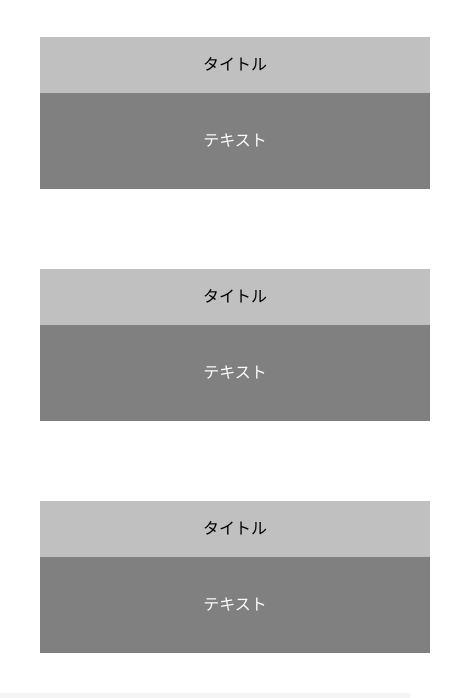
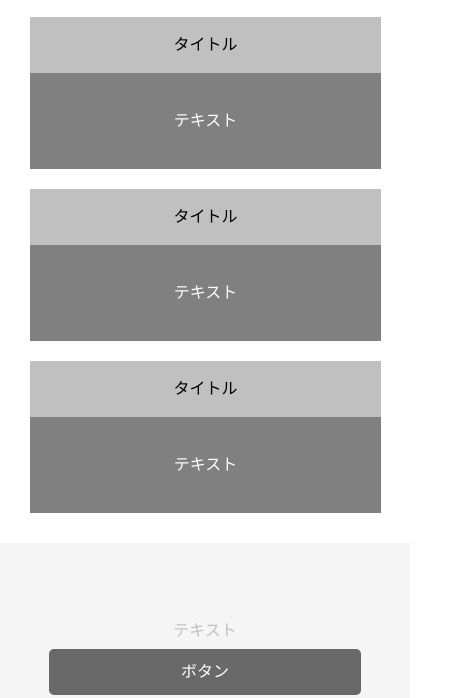
Before and after one commit to shin116/responsive-site, a plain HTML site: page index.html in a window 390 px wide. Shown: the part 599-1297 px from the top of the page, 460 px wide, since content can reach past the window. Drawn offline with nearby package versions, Linux system fonts and the light colour scheme.

```diff
--- a/css/style.scss
+++ b/css/style.scss
@@ -14,9 +14,14 @@
 }
 }
 
+@media(max-width: 768px){
+ .topimag{height: 250px;
+    }
+}
 
 .main{
     text-align:center;
+    margin:20px;
 }
 
 .main-text{
@@ -27,14 +32,14 @@
 .mainbox{
         display: flex;
      @include flex-direction(row);
-      justify-content: space-between;
+       @include display-flex;
+    justify-content: space-between;
        text-align:center;
 }
 
 .box{
-    padding: 30px;
     width: 30%;
-
+    text-align: center;
  }
 
 .box h2{
@@ -52,16 +57,18 @@
 @media(max-width: 768px){
 .main{
        text-align:center;
-    width:100%;
+    width: 90%;
 }
 .mainbox{
-    width:100%;
+    width: 100%;
+     @include display-flex;
+    justify-content: space-between;
     @include flex-direction(column);
+    text-align: center;
  }
  .box{
+     width: 100%;
      margin:10px;
-     width: 100%;
-     text-align:center;
  }
 }
 
```
Also changed, not shown: css/style.css, 1 other file.
